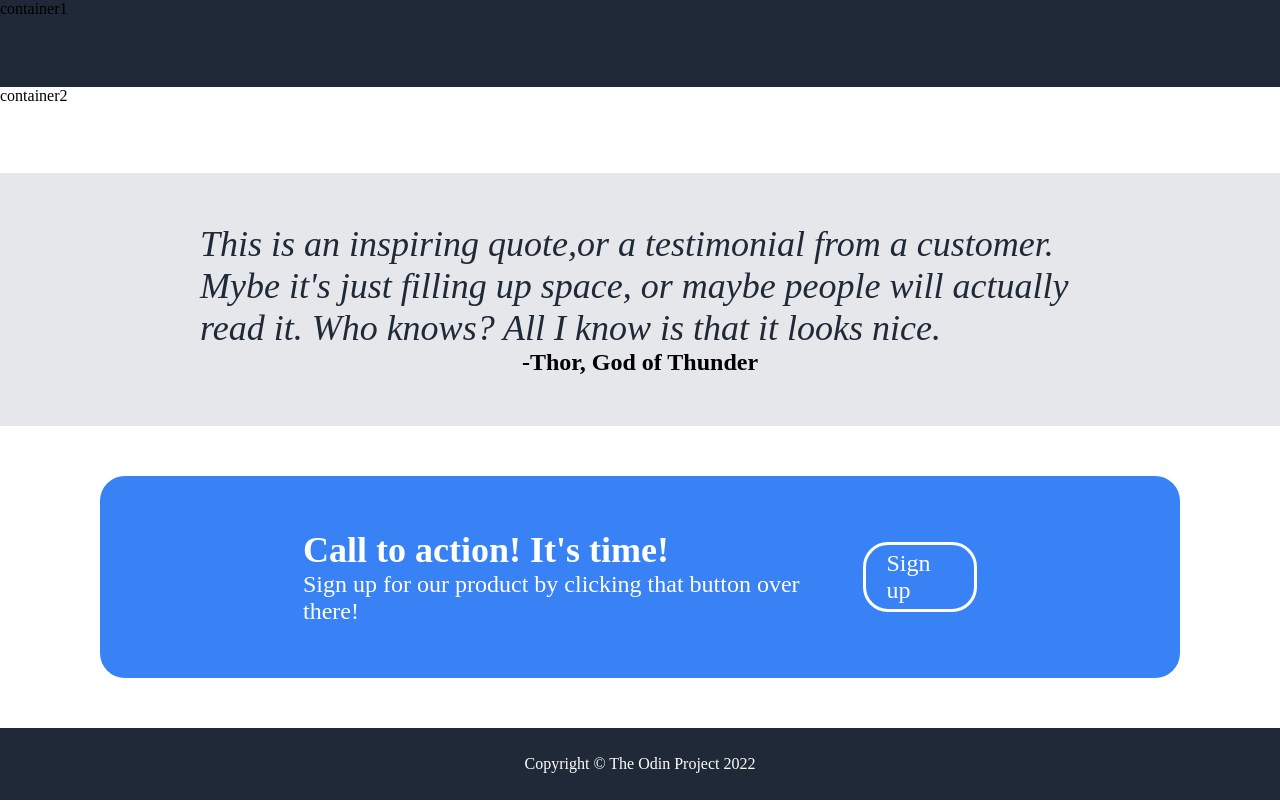
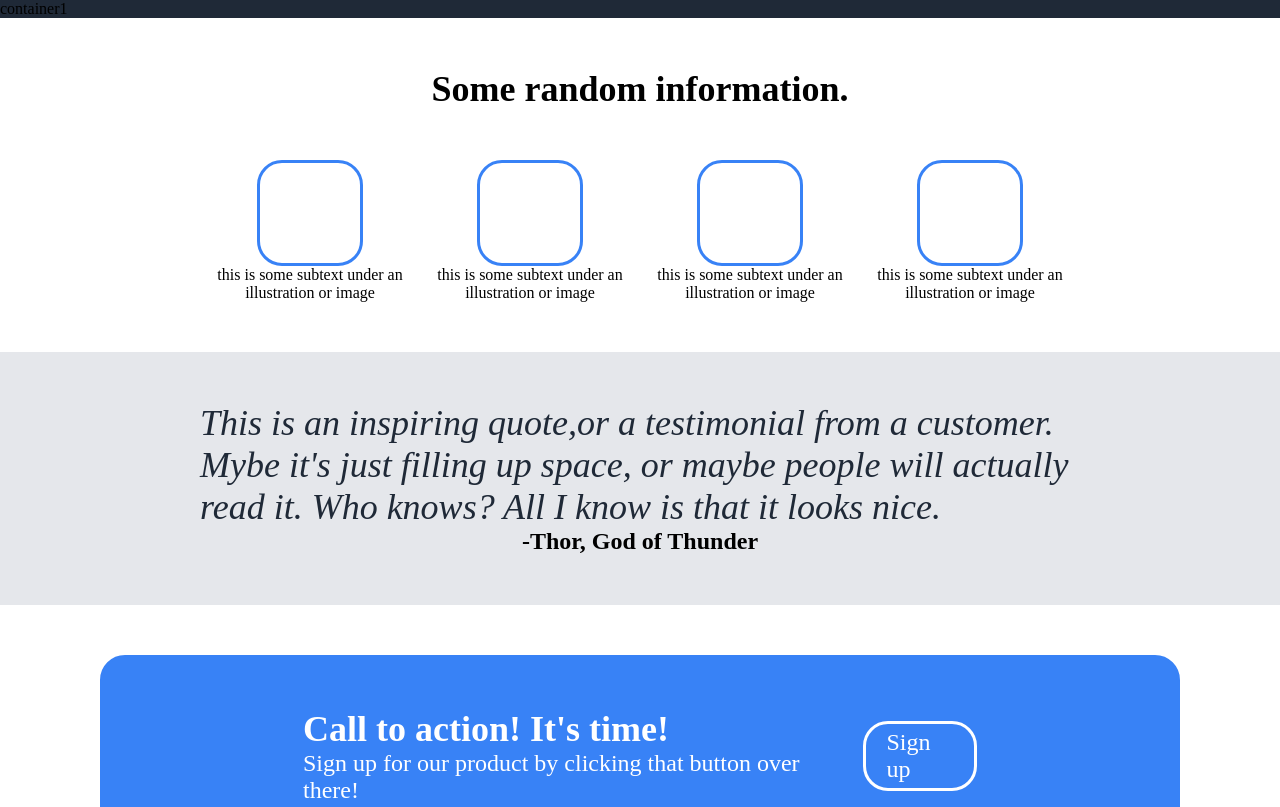
Before and after one commit to Ypakce/flexbox-design, a plain HTML site: page index.html in a window 1280 px wide. Shown: the top 807 px of the page. Drawn offline with Linux system fonts and the light colour scheme.

Commit message:
make container2

```diff
--- a/index.html
+++ b/index.html
@@ -6,7 +6,29 @@
     </head>
     <body>
         <div class="container1">container1</div>
-        <div class="container2">container2</div>
+        <div class="container2">
+            <div class="c2-main">
+                <div class="c2-header">Some random information.</div>
+                <div class="c2-body">
+                    <div class="c2-item">
+                        <div class="img"></div>
+                        <div>this is some subtext under an illustration or image</div>
+                    </div>
+                    <div class="c2-item">
+                        <div class="img"></div>
+                        <div>this is some subtext under an illustration or image</div>
+                    </div>
+                    <div class="c2-item">
+                        <div class="img"></div>
+                        <div>this is some subtext under an illustration or image</div>
+                    </div>
+                    <div class="c2-item">
+                        <div class="img"></div>
+                        <div>this is some subtext under an illustration or image</div>
+                    </div>
+                </div>
+            </div>
+        </div>
         <div class="container3">
             <div class="c3-body">
                 <div class="quote">This is an inspiring quote,or a testimonial from a customer. Mybe it's just filling up space, or maybe people will actually read it. Who knows? All I know is that it looks nice. </div>
--- a/style.css
+++ b/style.css
@@ -15,6 +15,35 @@ body {
 .container2 {
     background-color: white;
     flex: 1;
+}
+.container2 .c2-main{
+    padding: 50px 200px;
+    display: flex;
+    flex-direction: column;
+    justify-content: center;
+    align-items: center;
+    gap: 50px;
+}
+.container2 .c2-main .c2-header{
+    font-size: 36px;
+    font-weight: bold;
+}
+.container2 .c2-main .c2-body{
+    display: flex;
+    justify-content: space-between;
+}
+.container2 .c2-main .c2-body .c2-item{
+    display: flex;
+    flex-direction: column;
+    justify-content: center;
+    align-items: center;
+    text-align: center;
+}
+.container2 .c2-main .c2-body .c2-item .img{
+    border-radius: 25px;
+    border: 3px solid #3882f6;
+    width: 100px;
+    height: 100px;
 }
 
 .container3 {
@@ -69,7 +98,8 @@ body {
 .footer {
     background-color: #1f2937;
     color: white;
-    height: 72px;
+    font-size: 20px;
+    padding: 25px;
     display: flex;
     justify-content: center;
     align-items: center;
```
